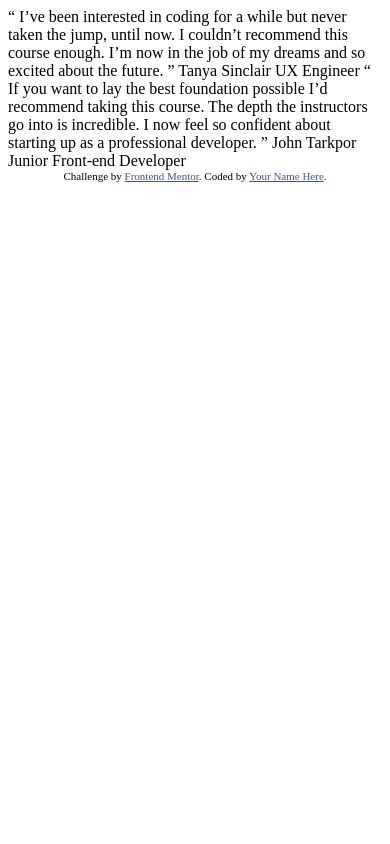
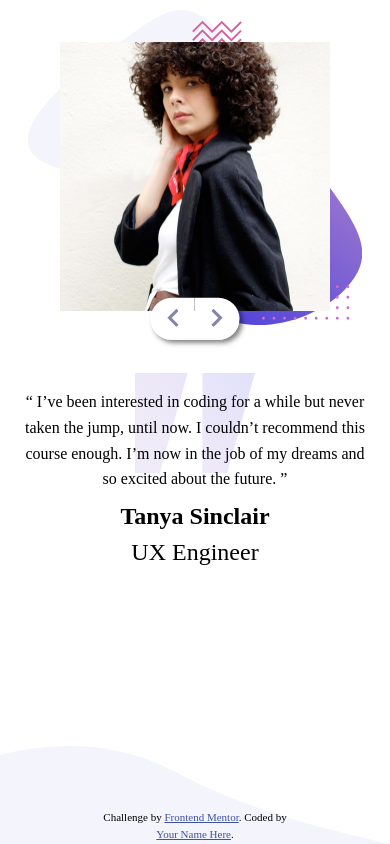
Before and after one commit to HayBeeCoder/coding-bootcamp, a plain HTML site: page index.html in a window 390 px wide. Drawn offline with Linux system fonts and the light colour scheme.

Commit message:
Completed mobile layout

```diff
--- a/index.html
+++ b/index.html
@@ -1,38 +1,74 @@
 <!DOCTYPE html>
 <html lang="en">
+
 <head>
     <meta charset="UTF-8">
-  <meta name="viewport" content="width=device-width, initial-scale=1.0"> <!-- displays site properly based on user's device -->
+    <meta name="viewport" content="width=device-width, initial-scale=1.0">
+    <!-- displays site properly based on user's device -->
 
     <link rel="icon" type="image/png" sizes="32x32" href="./images/favicon-32x32.png">
+    <link rel="stylesheet" href="style.css">
 
     <title>Frontend Mentor | Coding Bootcamp Testimonials Slider</title>
 
     <!-- Feel free to remove these styles or customise in your own stylesheet 👍 -->
     <style>
-    .attribution { font-size: 11px; text-align: center; }
-    .attribution a { color: hsl(228, 45%, 44%); }
+
     </style>
 </head>
+
 <body>
 
-  “ I’ve been interested in coding for a while but never taken the jump, until now.
-  I couldn’t recommend this course enough. I’m now in the job of my dreams and so
-  excited about the future. ”
 
-  Tanya Sinclair
-  UX Engineer
+    <div class="container">
+        <div class="img_section">
+            <div class="img_wrapper">
 
+                <img src="images/image-tanya.jpg" alt="Tanya's Image" class="image">
+                <div class="img_buttons">
+                    <button class="img_btn bd-lf">
+                <img src="images/icon-prev.svg" alt="" aria-hidden="true">
+              </button>
+                    <button class="img_btn bd-rt">
+                <img src="images/icon-next.svg" alt=""  aria-hidden="true">
+              </button>
+
+
+
+
+                </div>
+            </div>
+        </div>
+
+        <section class="testimony_section">
+
+            <p class="testimony">
+                I’ve been interested in coding for a while but never taken the jump, until now. I couldn’t recommend this course enough. I’m now in the job of my dreams and so excited about the future.
+            </p>
+
+            <h1 class="testimony_name margin-sm"> Tanya Sinclair</h1>
+            <h1 class="testimony_role margin-sm light"> UX Engineer</h1>
+
+        </section>
+    </div>
+
+
+
+
+
+
+
+    <!--
   “ If you want to lay the best foundation possible I’d recommend taking this course.
   The depth the instructors go into is incredible. I now feel so confident about
   starting up as a professional developer. ”
 
   John Tarkpor
-  Junior Front-end Developer
+  Junior Front-end Developer -->
 
-  <div class="attribution">
-    Challenge by <a href="https://www.frontendmentor.io?ref=challenge" target="_blank">Frontend Mentor</a>.
-    Coded by <a href="#">Your Name Here</a>.
-  </div>
+    <footer class="attribution">
+        Challenge by <a href="https://www.frontendmentor.io?ref=challenge" target="_blank">Frontend Mentor</a>. Coded by <a href="#">Your Name Here</a>.
+    </footer>
 </body>
+
 </html>
--- a/style.css
+++ b/style.css
@@ -1,6 +1,7 @@
 /* /===/Globals/===/ */
 
-:root {}
+
+/* :root {} */
 
 * {
     box-sizing: border-box;
```
Also changed, not shown: design/desktop-design-slide-1.jpg (added), design/desktop-design-slide-2.jpg (added), design/desktop-preview.jpg (added), design/mobile-design-slide-1.jpg (added), design/mobile-design-slide-2.jpg (added), images/favicon-32x32.png (added), images/icon-next.svg (added), images/icon-prev.svg (added), images/image-john.jpg (added), images/image-tanya.jpg (added), images/pattern-bg.svg (added), images/pattern-curve.svg (added), images/pattern-quotes.svg (added), 3 other files. Lines whose indentation alone changed are shown as unchanged.
